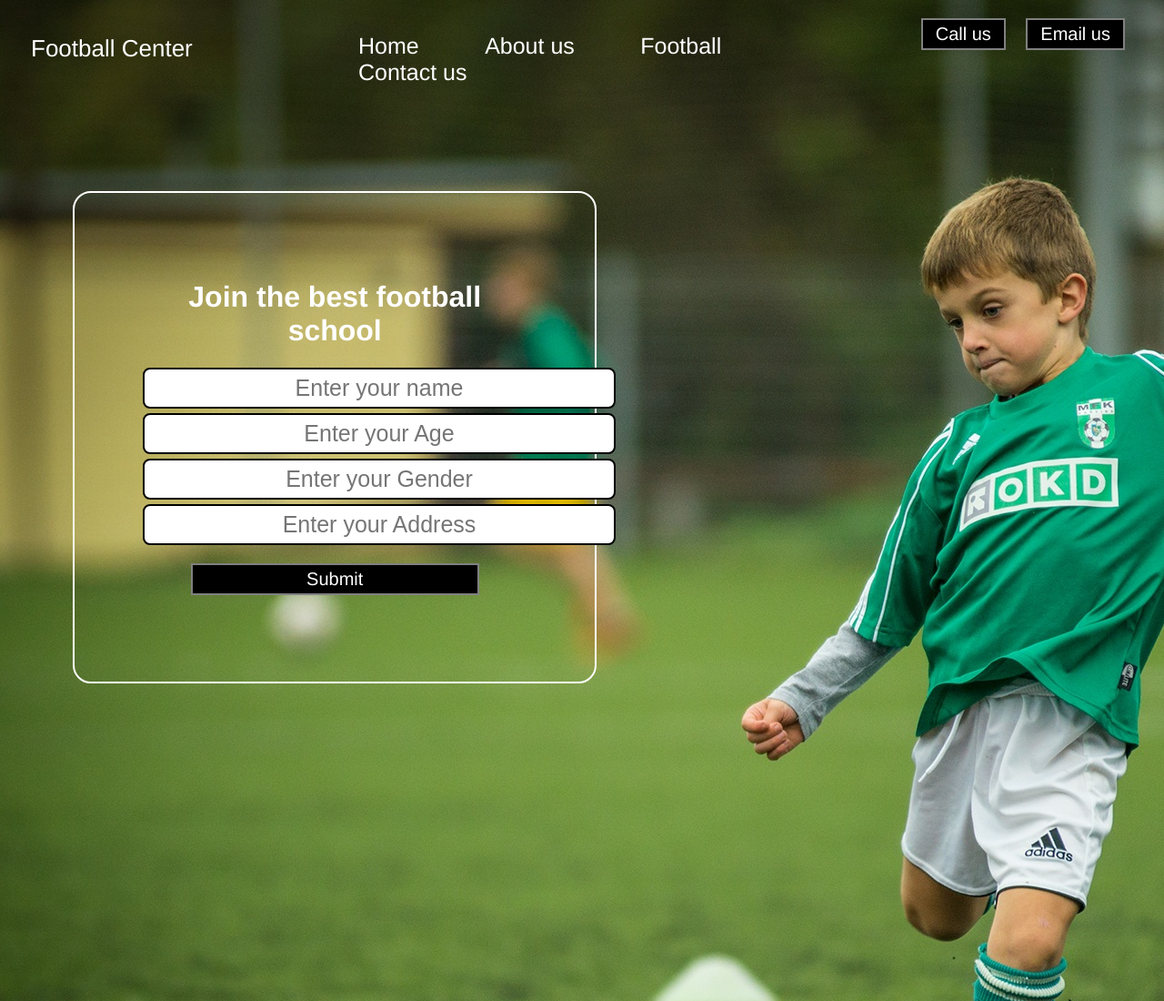
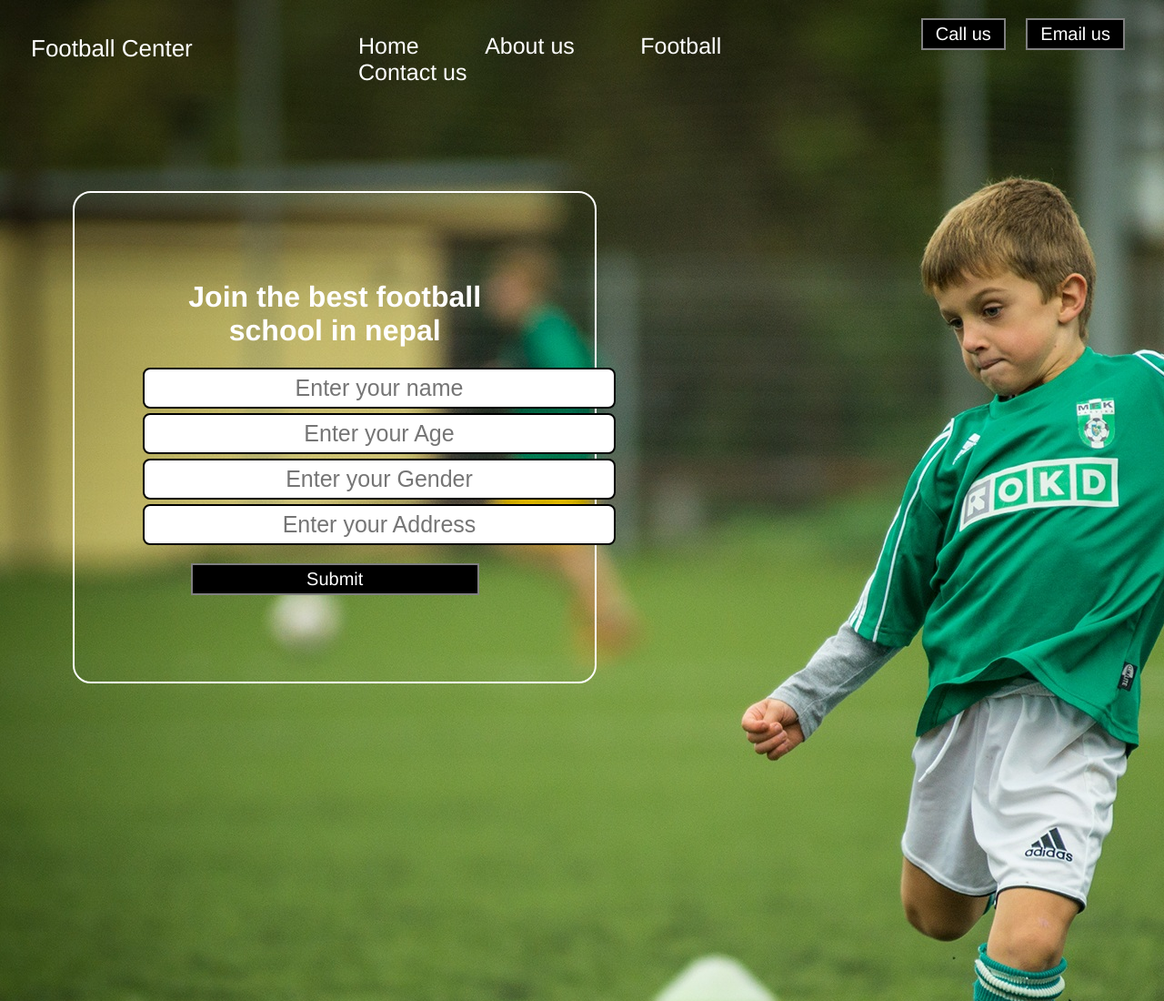
Before and after one commit to Saksham-w/Project1, a plain HTML site: page index.html in a window 1280 px wide. Shown: the top 1100 px of the page at 91% size. Drawn offline with Linux system fonts and the light colour scheme; a web font is replaced by a local one.

Commit message:
name change

```diff
--- a/index.html
+++ b/index.html
@@ -126,7 +126,7 @@
     </header>
     <div class="container">
         <h1>
-            Join the best football school</h1>
+            Join the best football school in nepal</h1>
            <form action="noaction.php">
                <div class="form-group">
                    <input type="text" name="" placeholder="Enter your name">
```
